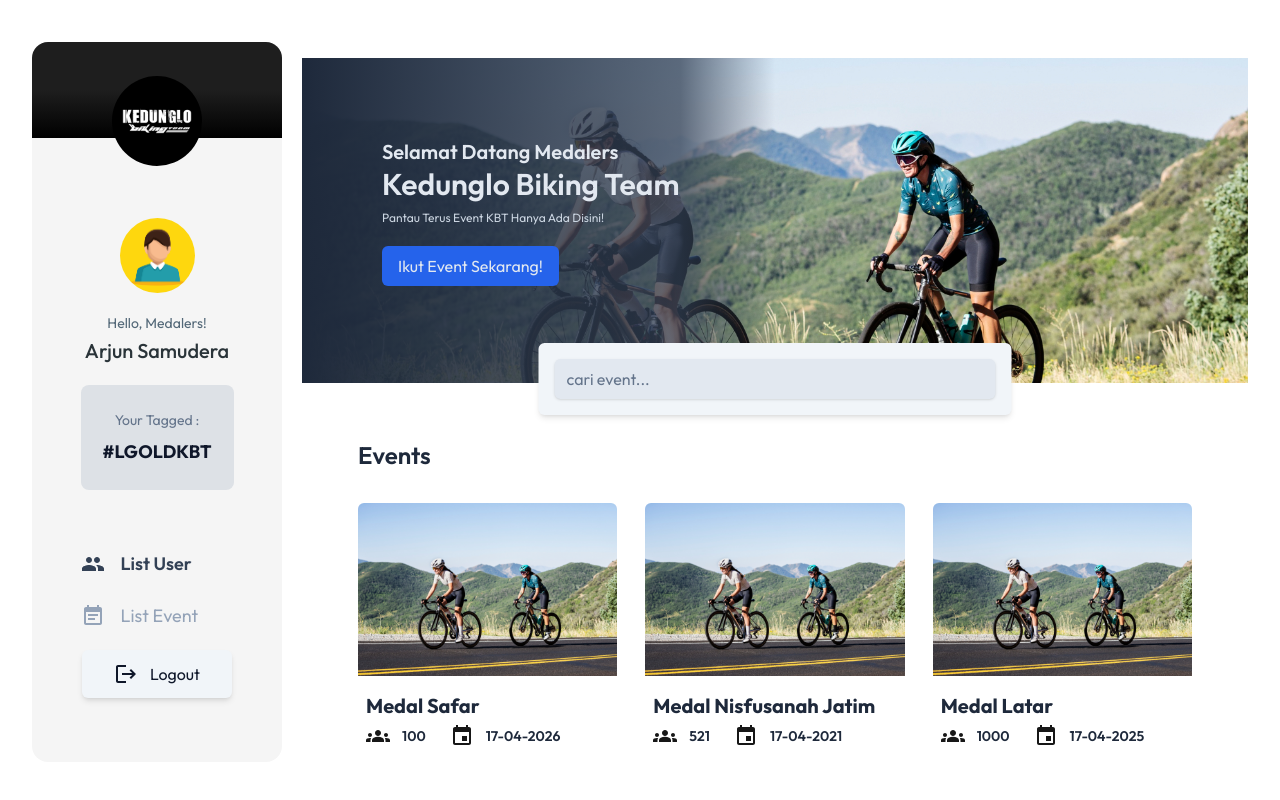
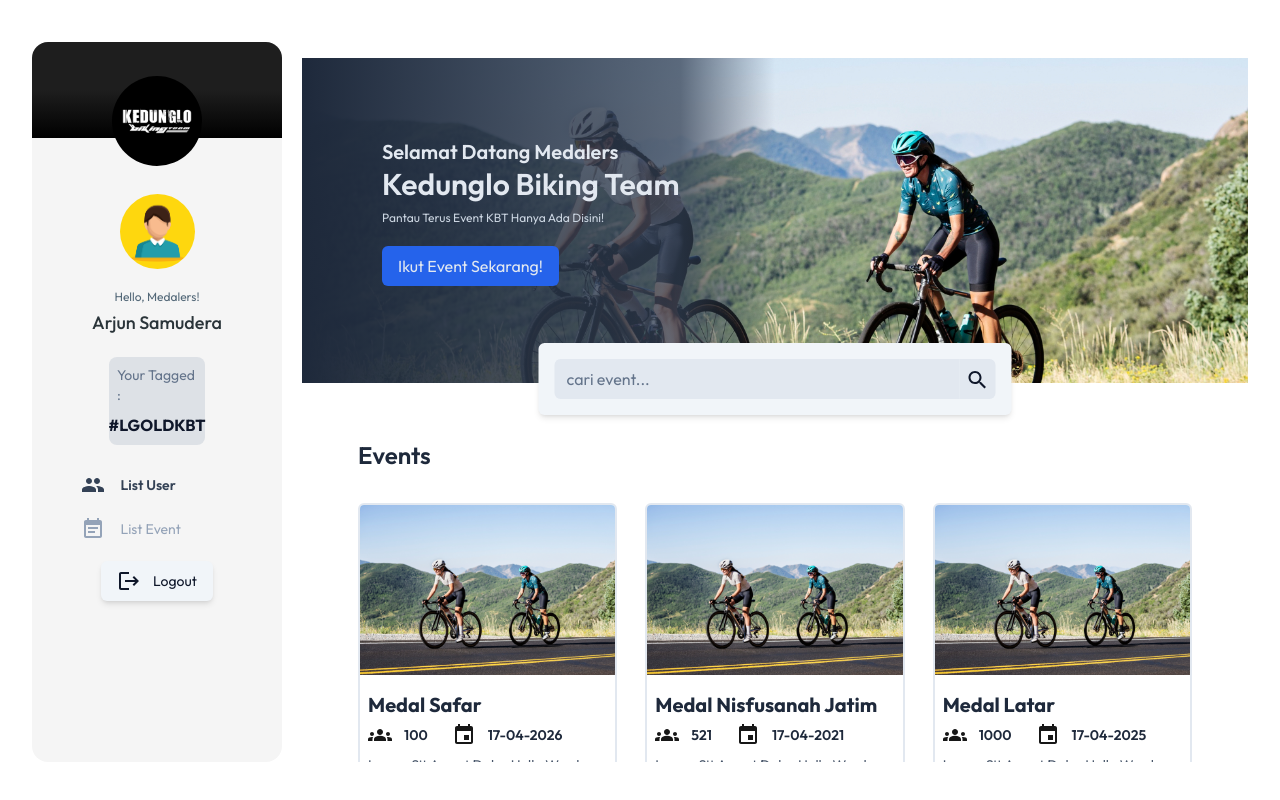
Before and after one commit to ArjunSamuderaAhliFikri/kedunglo-biking-team, a Next.js app: page /ListEventPage in a window 1280 px wide. Built offline with nearby package versions, Linux system fonts and the light colour scheme.

Commit message:
refactoring AppShell, detail event page

```diff
--- a/src/components/layout/AppShell/index.tsx
+++ b/src/components/layout/AppShell/index.tsx
@@ -15,9 +15,7 @@
   return (
     <div
       className={`relative ${
-        hideBgKBT.includes(pathname)
-          ? "bg-transparent"
-          : "bg-[url(/images/kedunglo-biking-team.jpg)] bg-center bg-cover bg-no-repeat"
+        hideBgKBT.includes(pathname) ? "bg-transparent" : "bg-slate-900"
       } w-full h-[10.5dvh] ${outfit.className}`}
     >
       <TemplateLayout>
@@ -29,6 +27,8 @@
     </div>
   );
 };
+
+// bg-[url(/images/kedunglo-biking-team.jpg)] bg-center bg-cover bg-no-repeat"
 
 function TemplateLayout(props: AppShellProps): JSX.Element {
   const { pathname } = useRouter();
--- a/src/components/layout/Sidebar/index.tsx
+++ b/src/components/layout/Sidebar/index.tsx
@@ -19,7 +19,7 @@
         </div>
 
         {/* profile user */}
-        <div className="h-[60dvh] mt-20 px-10 flex flex-col justify-start items-center gap-5">
+        <div className="h-[50dvh] 2xl:h-[60dvh] mt-14 2xl:mt-20 px-10 flex flex-col justify-start items-center gap-5">
           <Image
             className="rounded-full cursor-pointer"
             src={"/images/profile-user.jpg"}
@@ -29,25 +29,25 @@
           />
 
           <div className="text-center capitalize">
-            <h4 className="text-[#536878] mb-1 capitalize font-normal text-sm">
+            <h4 className="text-[#536878] mb-1 capitalize font-normal text-xs 2xl:text-sm">
               hello, medalers!
             </h4>
-            <h1 className="text-[#2A3439] capitalize font-medium text-xl">
+            <h1 className="text-[#2A3439] capitalize font-medium text-lg 2xl:text-xl">
               arjun samudera
             </h1>
           </div>
 
-          <div className="w-[90%] size-28 bg-slate-400/25 rounded-lg flex flex-col justify-center items-center gap-2">
+          <div className="2xl:w-[90%] p-2 2xl:p-0 size-24 2xl:h-24 bg-slate-400/25 rounded-lg flex flex-col justify-center items-center gap-2">
             <p className="text-sm font-normal capitalize text-slate-500">
               your tagged :
             </p>
-            <h2 className="text-lg font-bold uppercase text-slate-900">
+            <h2 className="2xl:text-md font-bold uppercase text-slate-900">
               #LGOLDKBT
             </h2>
           </div>
 
-          <ul className="capitalize font-semibold text-slate-700 mt-10 text-lg flex flex-col justify-start items-start gap-6 w-[90%]">
-            <li className="transition-all duration-150 hover:text-slate-800">
+          <ul className="capitalize font-semibold text-slate-700 mt-2 2xl:mt-10 text-lg flex flex-col justify-start items-start gap-5 2xl:gap-6 w-[90%]">
+            <li className="transition-all duration-150 hover:text-slate-800 text-sm 2xl:text-md">
               <Link
                 className="flex items-center justify-center gap-4"
                 href={"/"}
@@ -56,7 +56,7 @@
                 list user
               </Link>
             </li>
-            <li className="font-normal transition-all duration-150 hover:text-slate-800 text-slate-400">
+            <li className="font-normal transition-all duration-150 hover:text-slate-800 text-slate-400 text-sm 2xl:text-md">
               <Link
                 className="flex items-center justify-center gap-4"
                 href={"/ListEventPage"}
@@ -69,7 +69,7 @@
 
           {/* logout button */}
           <Link
-            className="flex items-center justify-center gap-3 px-8 py-3 mt-auto capitalize transition-all duration-150 rounded-md shadow-md bg-slate-100 text-slate-900 hover:bg-slate-600 hover:text-slate-100"
+            className="flex items-center justify-center gap-3 px-4 py-2 2xl:px-8 2xl:py-3 mt-auto capitalize transition-all duration-150 rounded-md shadow-md text-sm 2xl:text-md bg-slate-100 text-slate-900 hover:bg-slate-600 hover:text-slate-100"
             href={"/"}
           >
             <LogoutIcon />
--- a/src/pages/ListEventPage/index.tsx
+++ b/src/pages/ListEventPage/index.tsx
@@ -2,7 +2,8 @@
 import Link from "next/link";
 import GroupsIcon from "@mui/icons-material/Groups";
 import EventIcon from "@mui/icons-material/Event";
-import { useEffect, useState } from "react";
+import SearchIcon from "@mui/icons-material/Search";
+import { FormEvent, useEffect, useRef, useState } from "react";
 
 type DataEvents = {
   id: number;
@@ -20,8 +21,39 @@
 }[];
 
 const ListEventPage = (): JSX.Element => {
+  // state
   const [listEvent, setListEvent] = useState<DataEvents>([]);
-  const [ticket, setTicket] = useState<string | null>("");
+  const [test, setTest] = useState<DataEvents>([]);
+  const [searchText, setSearchText] = useState<string>("");
+
+  // ref
+  const searchElementRef = useRef<any>();
+
+  // event handler
+  const handleSearchSomeEvent = (event: FormEvent<HTMLFormElement>): void => {
+    event.preventDefault();
+    setSearchText(searchElementRef.current.value);
+  };
+
+  const handleChangeInput = (event: string): void => {
+    if (event == "") {
+      setTest([...listEvent]);
+    }
+  };
+
+  // useEffect
+  useEffect(() => {
+    const filteringListEvent = listEvent.slice();
+    if (!searchText) {
+      setTest(filteringListEvent);
+    }
+
+    const searchSomeEvent = filteringListEvent.filter((data) =>
+      data.title.toLowerCase().includes(searchText.toLowerCase())
+    );
+
+    setTest(searchSomeEvent);
+  }, [searchText]);
 
   useEffect(() => {
     const fetchingDataEvents = async () => {
@@ -29,16 +61,10 @@
       const responseData = await fetchingData.json();
 
       setListEvent(responseData);
+      setTest(responseData);
     };
 
     fetchingDataEvents();
-  }, []);
-
-  useEffect(() => {
-    // TODOOOOOO
-    localStorage.setItem("ticketPoint", "1");
-    // const getTicket = localStorage.getItem("ticket");
-    // setTicket(getTicket);
   }, []);
 
   return (
@@ -74,26 +100,24 @@
           />
 
           {/* form search */}
-          <div className="absolute z-50 w-1/2 -bottom-8 left-1/2 -translate-x-1/2 bg-slate-100 p-4 rounded-md shadow-md">
+          <form
+            onSubmit={(event) => handleSearchSomeEvent(event)}
+            className="flex absolute z-50 w-1/2 -bottom-8 left-1/2 -translate-x-1/2 bg-slate-100 p-4 rounded-md shadow-md"
+          >
             <input
-              className="placeholder:text-slate-500 text-slate-500 bg-slate-200 px-3 py-2 w-full rounded-md shadow placeholder:font-normal outline-none"
+              onChange={(event) => handleChangeInput(event.target.value)}
+              ref={searchElementRef}
+              className="placeholder:text-slate-500 text-slate-500 bg-slate-200 px-3 py-2 w-full rounded-tl-md rounded-bl-md placeholder:font-normal outline-none"
               type="text"
               placeholder="cari event..."
             />
-            {/* <div className="mt-4 w-3/4 mx-auto">
-              <ul className="flex justify-around items-center">
-                <li className="text-slate-800 bg-slate-200 p-2 rounded-md">
-                  latest
-                </li>
-                <li className="text-slate-800 bg-slate-200 p-2 rounded-md">
-                  old
-                </li>
-                <li className="text-slate-800 bg-slate-200 p-2 rounded-md">
-                  nearest
-                </li>
-              </ul>
-            </div> */}
-          </div>
+            <button
+              className="text-slate-900 outline-none bg-slate-200 size-10 rounded-tr-md rounded-br-md overflow-hidden hover:bg-slate-300"
+              type="submit"
+            >
+              <SearchIcon />
+            </button>
+          </form>
         </div>
         {/* <HeaderEventPage /> */}
         <div className="relative">
@@ -103,7 +127,7 @@
             </h1>
           </div>
           <div className="grid grid-cols-3 lg:px-14 px-24 mt-14 w-full gap-7 lg:py-16 py-12">
-            {listEvent.map((data) => {
+            {test.map((data) => {
               return (
                 <CardEvent
                   id={data.id}
@@ -141,7 +165,7 @@
   return (
     <Link
       href={`ListEventPage/${props.id}`}
-      className="flex flex-col justify-between items-center bg-transparent overflow-hidden rounded-md cursor-pointer transition-all duration-150 hover:scale-105 hover:shadow-xl"
+      className="flex flex-col justify-between items-center bg-transparent overflow-hidden rounded-md cursor-pointer transition-all border-2 border-slate-200 duration-150 hover:scale-105 hover:shadow-xl"
     >
       <Image
         className="object-cover"
@@ -174,9 +198,13 @@
         </div>
 
         {/* TODO */}
-        {/* <p className="text-slate-600 capitalize text-sm mt-2">
-          {props.description}
-        </p> */}
+        <p className="text-slate-600 capitalize text-sm mt-2">
+          {props.description.substring(
+            0,
+            Math.round(props.description.length / 2)
+          )}
+          ..
+        </p>
       </div>
 
       {/* <button className="w-[90%] text-center my-4 capitalize font-semibold text-slate-100 bg-slate-900 rounded-md px-1 py-2 duration-150 transition-all hover:bg-slate-500">
--- a/src/pages/api/event.ts
+++ b/src/pages/api/event.ts
@@ -14,12 +14,9 @@
     email: string;
     numberPhone: number;
     statusMedalers: string;
+    imageProfile: string;
   }[];
 }[];
-
-function getDataItem(response: any) {
-  return response;
-}
 
 export default function handler(
   req: NextApiRequest,
--- a/src/service/data-events.ts
+++ b/src/service/data-events.ts
@@ -14,6 +14,7 @@
         email: "arjunsaf717@gmail.com",
         numberPhone: 1234344343,
         statusMedalers: "LGOLDKBT",
+        imageProfile: "/images/profile-student.jpg",
       },
       {
         name: "Jhon Doe",
@@ -22,6 +23,7 @@
         email: "arjunsaf717@gmail.com",
         numberPhone: 1234344343,
         statusMedalers: "LSILVERKBT",
+        imageProfile: "/images/profile-student.jpg",
       },
       {
         name: "Muhammad Dzin Nawal",
@@ -30,6 +32,7 @@
         email: "arjunsaf717@gmail.com",
         numberPhone: 1234344343,
         statusMedalers: "LBRONZEKBT",
+        imageProfile: "/images/profile-student.jpg",
       },
       {
         name: "Mark Zord",
@@ -38,6 +41,7 @@
         email: "arjunsaf717@gmail.com",
         numberPhone: 1234344343,
         statusMedalers: "LGOLDKBT",
+        imageProfile: "/images/profile-student.jpg",
       },
     ],
   },
@@ -56,6 +60,7 @@
         email: "arjunsaf717@gmail.com",
         numberPhone: 1234344343,
         statusMedalers: "LGOLDKBT",
+        imageProfile: "/images/profile-student.jpg",
       },
     ],
   },
@@ -74,6 +79,7 @@
         email: "arjunsaf717@gmail.com",
         numberPhone: 1234344343,
         statusMedalers: "LGOLDKBT",
+        imageProfile: "/images/profile-student.jpg",
       },
     ],
   },
@@ -92,6 +98,7 @@
         email: "arjunsaf717@gmail.com",
         numberPhone: 1234344343,
         statusMedalers: "LGOLDKBT",
+        imageProfile: "/images/profile-student.jpg",
       },
     ],
   },
@@ -110,6 +117,7 @@
         email: "arjunsaf717@gmail.com",
         numberPhone: 1234344343,
         statusMedalers: "LGOLDKBT",
+        imageProfile: "/images/profile-student.jpg",
       },
     ],
   },
@@ -128,6 +136,7 @@
         email: "arjunsaf717@gmail.com",
         numberPhone: 1234344343,
         statusMedalers: "LGOLDKBT",
+        imageProfile: "/images/profile-student.jpg",
       },
     ],
   },
--- a/src/service/user.ts
+++ b/src/service/user.ts
@@ -5,4 +5,5 @@
   age: 8,
   city: "kota kediri",
   email: "nawal",
+  imageProfile: "/images/profile-user.jpg",
 };
```
Also changed, not shown: src/pages/ListEventPage/[DetailEvent].tsx (+48 -22 lines).
